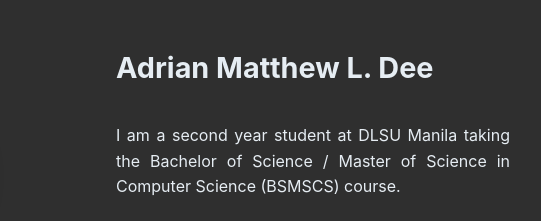
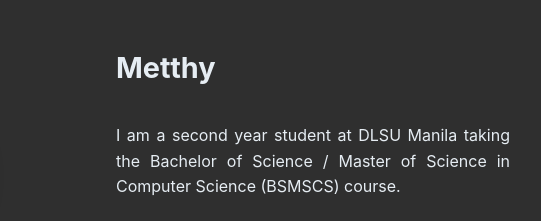
Before and after one commit to Metthy1871/Das-Portfolio, a plain HTML site: page index.html in a window 1280 px wide. Shown: the part 118-339 px from the top of the page, 548-1089 px from the left. Drawn offline with Linux system fonts and the light colour scheme.

Commit message:
chore: temporarily changed name

```diff
--- a/index.html
+++ b/index.html
@@ -44,7 +44,7 @@
 
                 <div class = "info">
 
-                    <h2>Adrian Matthew L. Dee</h2>
+                    <h2>Metthy</h2>
 
                     <p class = "bio">
                         I am a second year student at DLSU Manila taking the
```
